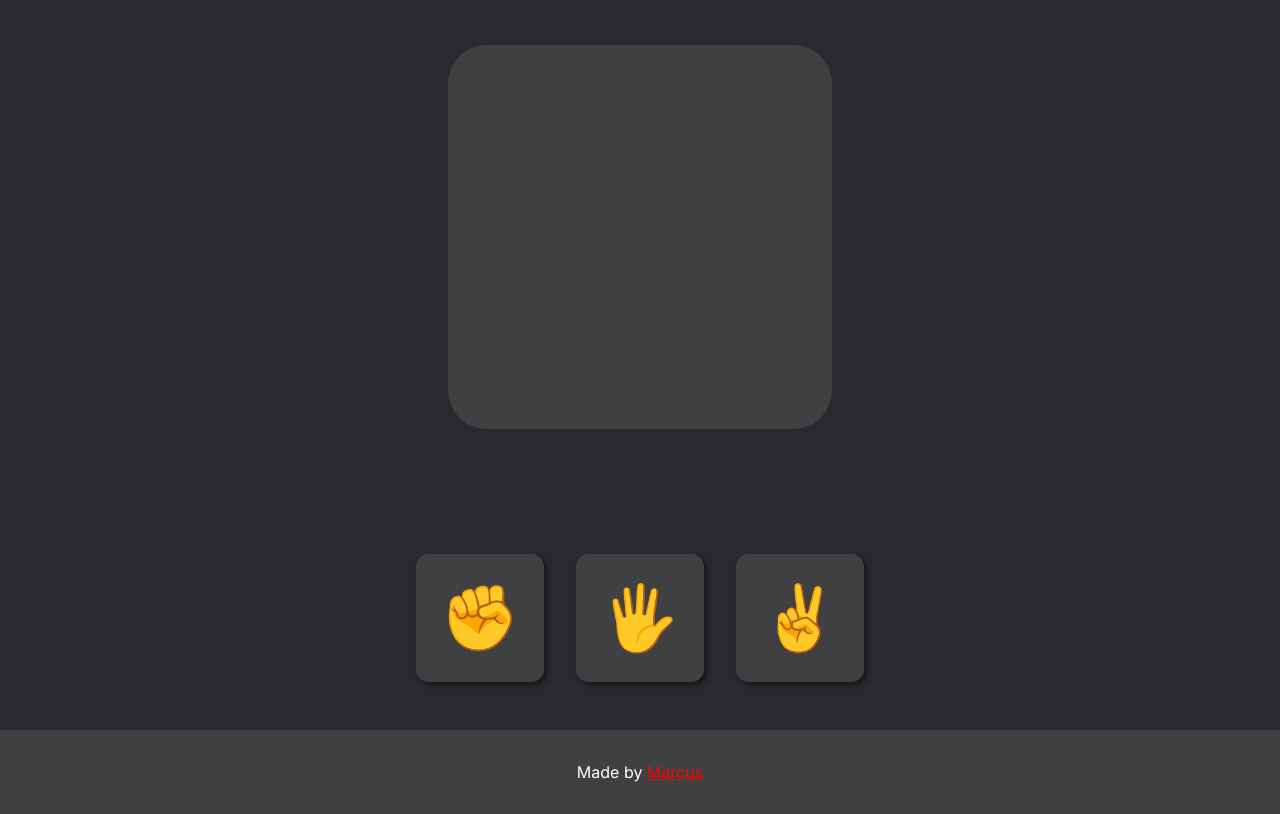
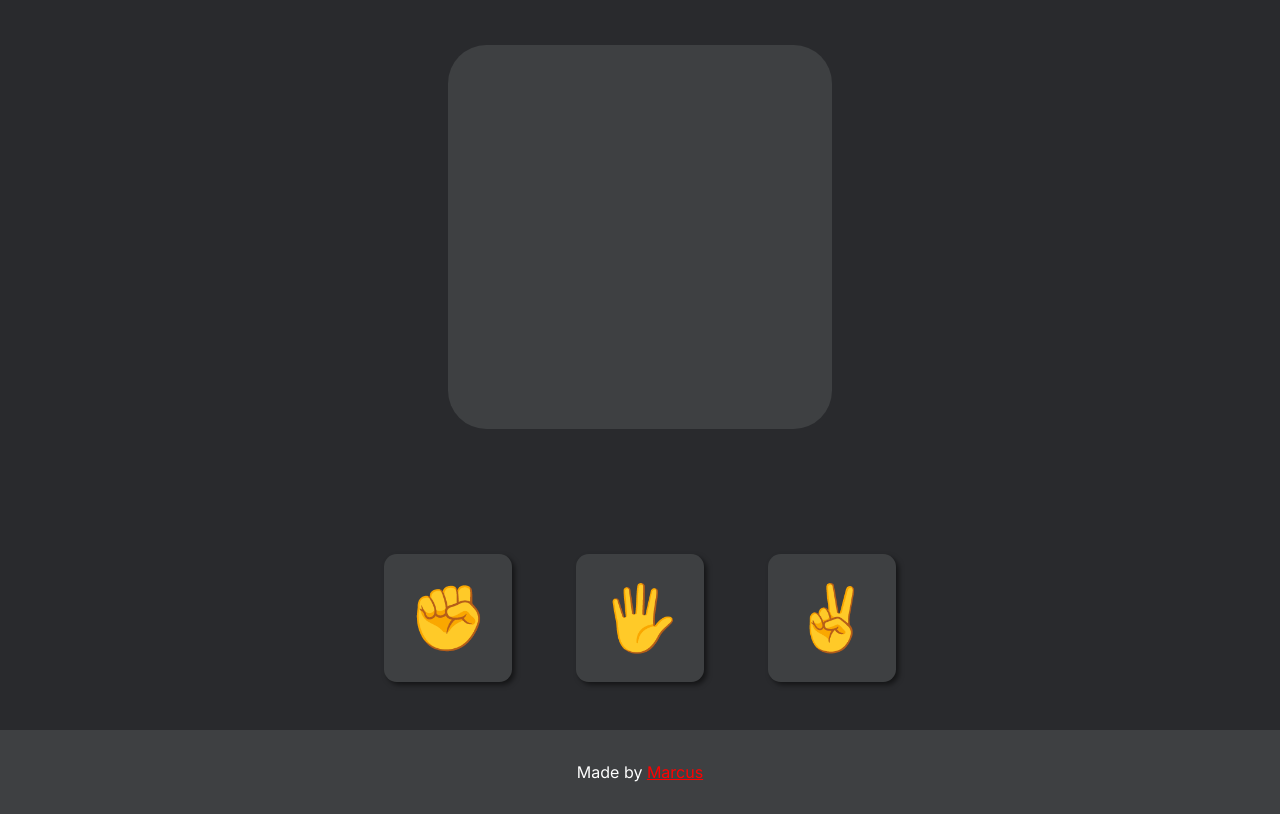
Before and after one commit to marcushoks/odin-rock-paper-scissors, a website with bundled scripts: page index.html in a window 1280 px wide. Shown: the part 158-972 px from the top of the page. Built offline with nearby package versions, Linux system fonts and the light colour scheme.

Commit message:
Increase gap between player-btns

```diff
--- a/style.css
+++ b/style.css
@@ -96,7 +96,7 @@ body {
 .player-input {
   display: flex;
   justify-content: center;
-  gap: 2em;
+  gap: 4em;
 }
 
 .player-btn {
```
